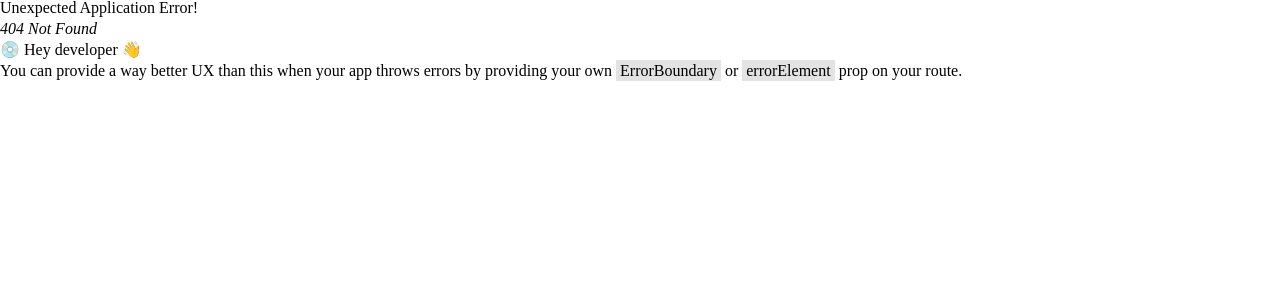
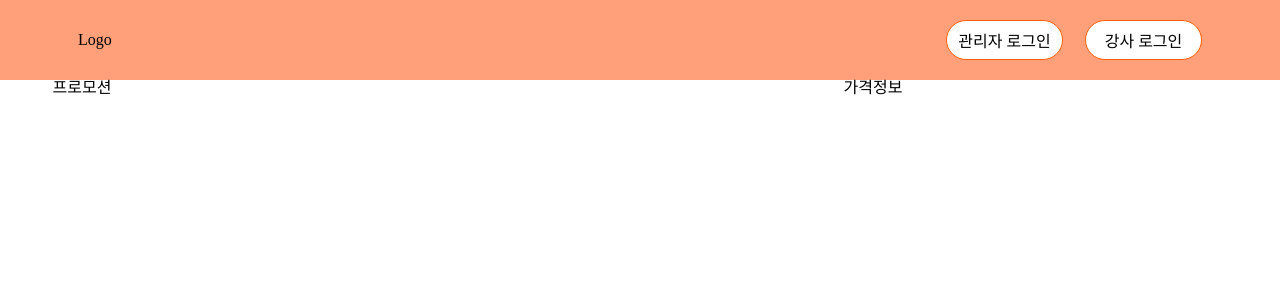
Before and after one commit to hobbyloop/hobbyloop-webF, a React (Create React App) app: page / in a window 1280 px wide. Before the commit this address had no page. Shown: the top 300 px of the page. Built offline with nearby package versions, Linux system fonts and the light colour scheme.

Commit message:
🔨 Fix: 기본 라우트 변경
/home에서 index: true( path: "" )로 변경

```diff
--- a/src/App.tsx
+++ b/src/App.tsx
@@ -13,7 +13,7 @@ const Container = styled.div`
 `;
 
 const router = createBrowserRouter([
-  { path: "home", element: <HomePage /> },
+  { index: true, element: <HomePage /> },
   {
     path: "login_admin",
     element: <AdminLoginPage />,
```
